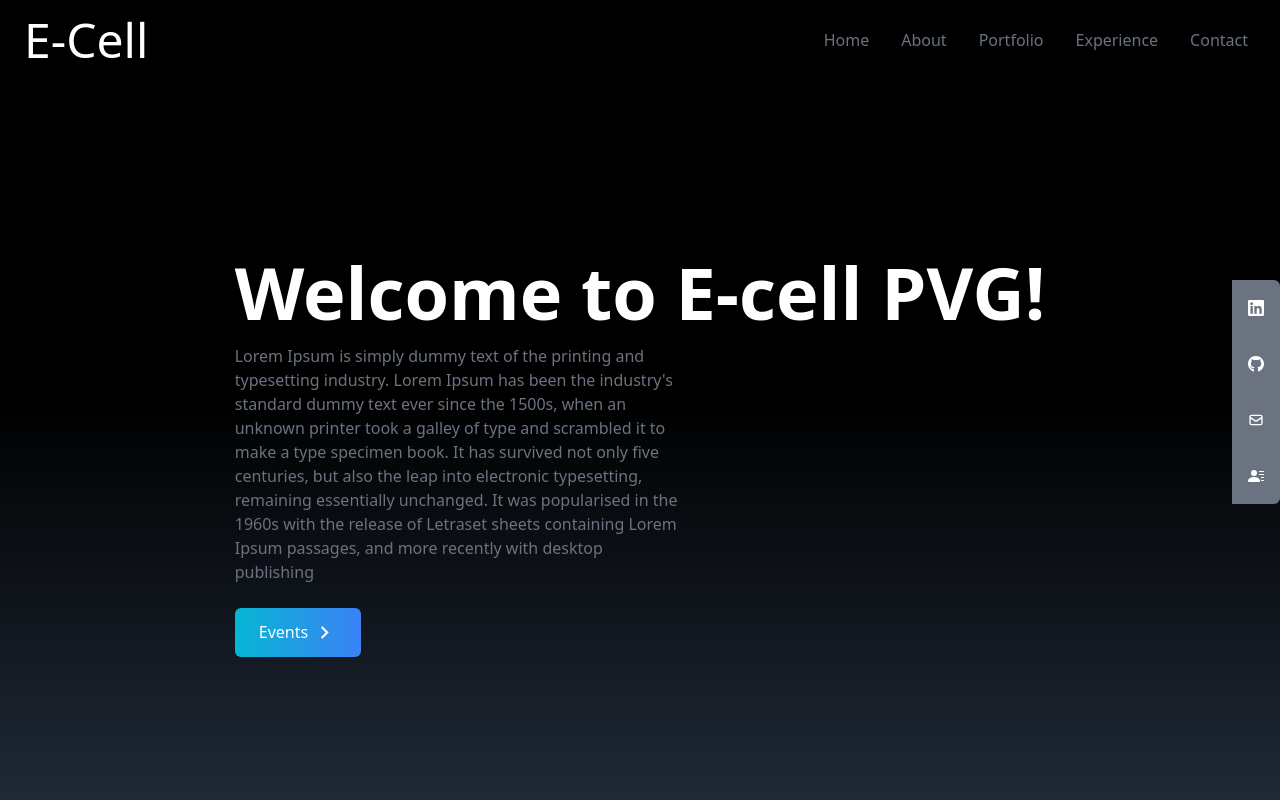
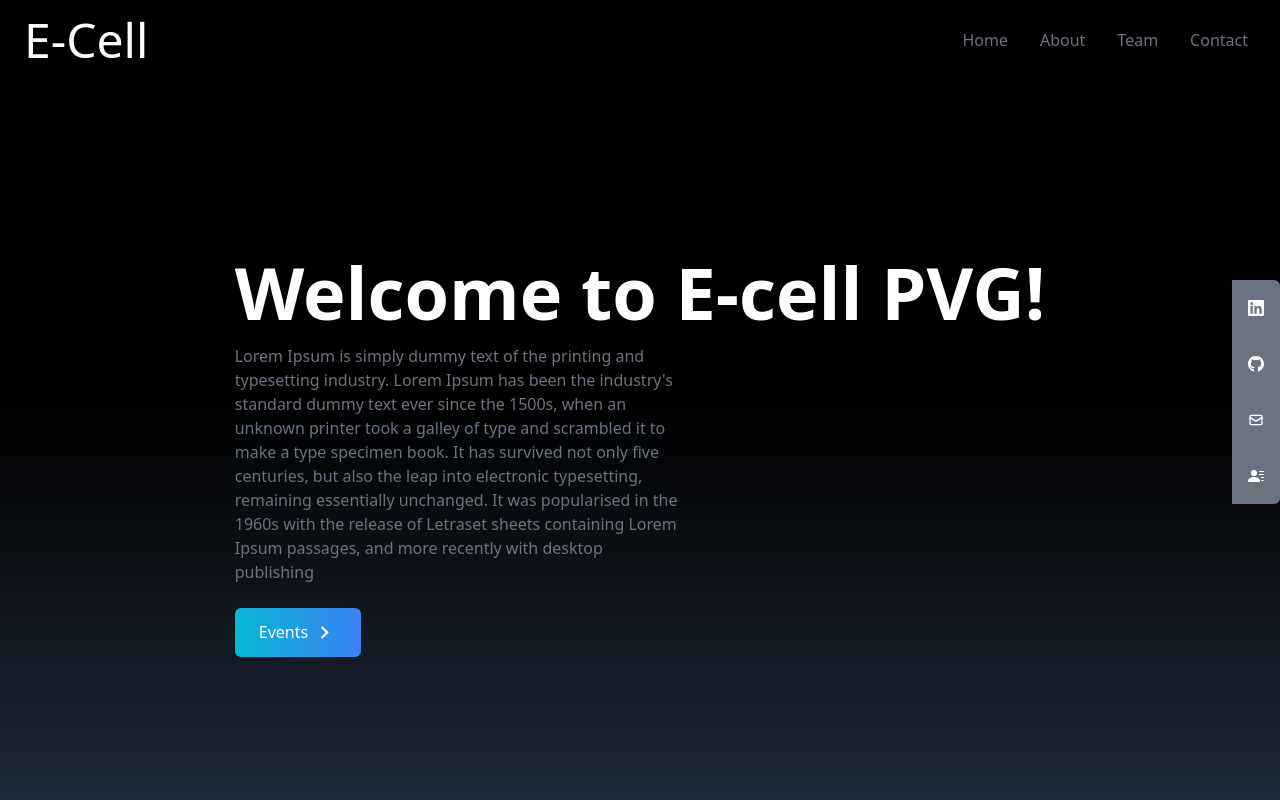
Before and after one commit to parthbhattad20/EDC-React-app, a React (Create React App) app: page / in a window 1280 px wide. Shown: the top 800 px of the page. Built offline with nearby package versions, Linux system fonts and the light colour scheme.

Commit message:
navbar fixed

```diff
--- a/src/components/Contact.jsx
+++ b/src/components/Contact.jsx
@@ -2,6 +2,7 @@ import React from 'react'
 
 const Contact = () => {
   return (
+    <div name="contact">
 <section className="bg-gradient-to-b from-black to-gray-800">
   <div className="py-8 lg:py-16 px-4 mx-auto max-w-screen-md">
       <h2 className="mb-4 text-4xl tracking-tight font-extrabold text-center text-gray-900 dark:text-white">Contact Us</h2>
@@ -23,6 +24,7 @@ const Contact = () => {
       </form>
   </div>
 </section>
+</div>
   )
 }
 
--- a/src/components/Home.jsx
+++ b/src/components/Home.jsx
@@ -6,7 +6,7 @@ import { Link } from "react-scroll";
 const Home = () => {
   return (
     <div
-      name="Parth"
+      name="home"
       className="h-screen w-full bg-gradient-to-b from-black via-black to-gray-800"
     >
       <div className="max-w-screen-lg mx-auto flex flex-col items-center justify-center h-full px-4 md:flex-row">
--- a/src/components/Navbar.jsx
+++ b/src/components/Navbar.jsx
@@ -1,6 +1,6 @@
 import React, { useState } from "react";
 import { FaBars, FaTimes } from "react-icons/fa";
-// import { Link } from "react-scroll";
+import { Link } from "react-scroll";
 
 const Navbar = () => {
   const [nav, setNav] = useState(false);
@@ -16,16 +16,12 @@ const Navbar = () => {
     },
     {
       id: 3,
-      link: "portfolio",
+      link: "team",
     },
     {
       id: 4,
-      link: "experience",
-    },
-    {
-      id: 5,
       link: "contact",
-    },
+    }
   ];
 
   return (
@@ -41,7 +37,9 @@ const Navbar = () => {
             className="px-4 cursor-pointer capitalize font-medium text-gray-500 hover:scale-105 duration-200"
           >
 
+           <Link to={link} smooth duration={500}>
               {link}
+            </Link>
 
           </li>
         ))}
@@ -62,8 +60,14 @@ const Navbar = () => {
               className="px-4 cursor-pointer capitalize py-6 text-4xl"
             >
 
+                    <Link
+                onClick={() => setNav(!nav)}
+                to={link}
+                smooth
+                duration={500}
+              >
                 {link}
-
+              </Link>
             </li>
           ))}
         </ul>
--- a/src/components/Teams.jsx
+++ b/src/components/Teams.jsx
@@ -2,7 +2,7 @@ import React from "react";
 
 const Teams = () => {
     return (
-        <div>
+        <div name="team">
             <section className="bg-gradient-to-b from-gray-800 to-black">
                 <div className="py-8 px-4 mx-auto max-w-screen-xl text-center lg:py-16 lg:px-6">
                     <div className="mx-auto mb-8 max-w-screen-sm lg:mb-16">
```
